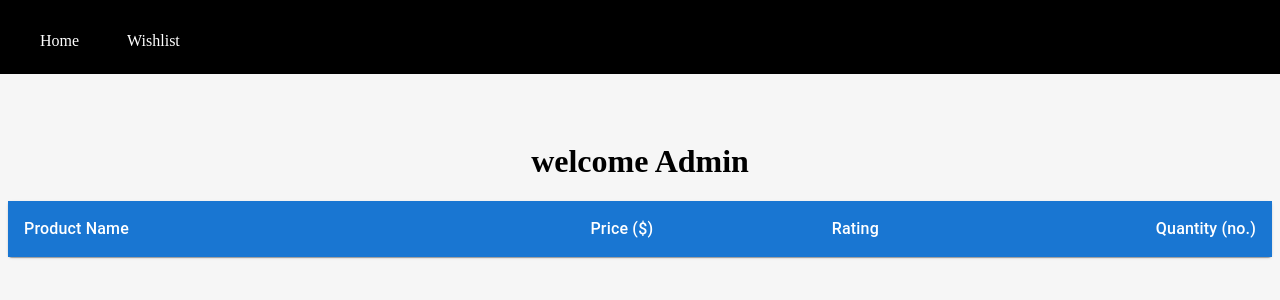
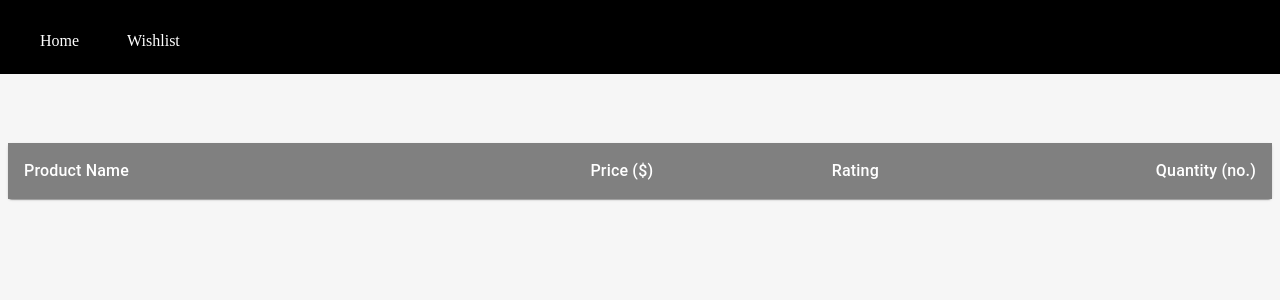
Before and after one commit to Bhavna0421/ecommerce_app, a Next.js app: page /adminpage in a window 1280 px wide. Shown: the top 300 px of the page. Built offline with nearby package versions, Linux system fonts and the light colour scheme.

Commit message:
fix issue in admin pages

```diff
--- a/src/pages/adminpage.tsx
+++ b/src/pages/adminpage.tsx
@@ -66,14 +66,14 @@ const AdminPage = () => {
   return (
     <>
       <AdminHeader />
-      <h1 style={{ textAlign: "center", marginTop: "80px" }}>welcome Admin</h1>
+      <h1 style={{ textAlign: "center", marginTop: "80px" }}></h1>
       <Paper>
         <TableContainer>
           <Table sx={{ minWidth: 60 }} aria-label="simple table">
             <TableHead>
               <StyledTableRow style={{
                     // minWidth: column.minWidth,
-                    backgroundColor: "#1976d2",
+                    backgroundColor: "grey",
                     color: "#fff",
                   }}>
                 <StyledTableCell>Product Name</StyledTableCell>
--- a/src/pages/adminwishlistpage.tsx
+++ b/src/pages/adminwishlistpage.tsx
@@ -74,7 +74,7 @@ const AdminPage = () => {
               <StyledTableRow
                 style={{
                   // minWidth: column.minWidth,
-                  backgroundColor: "#1976d2",
+                  backgroundColor: "grey",
                   color: "#fff",
                 }}
               >
```
